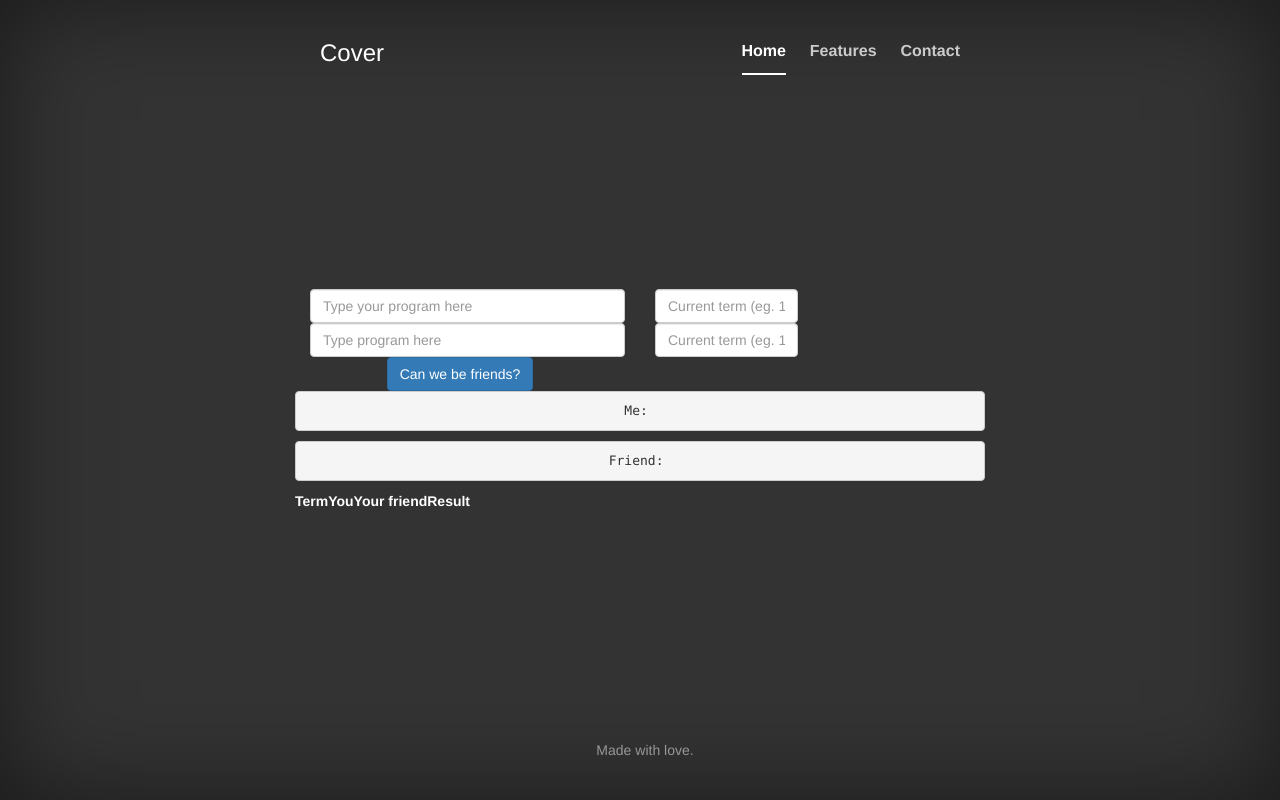
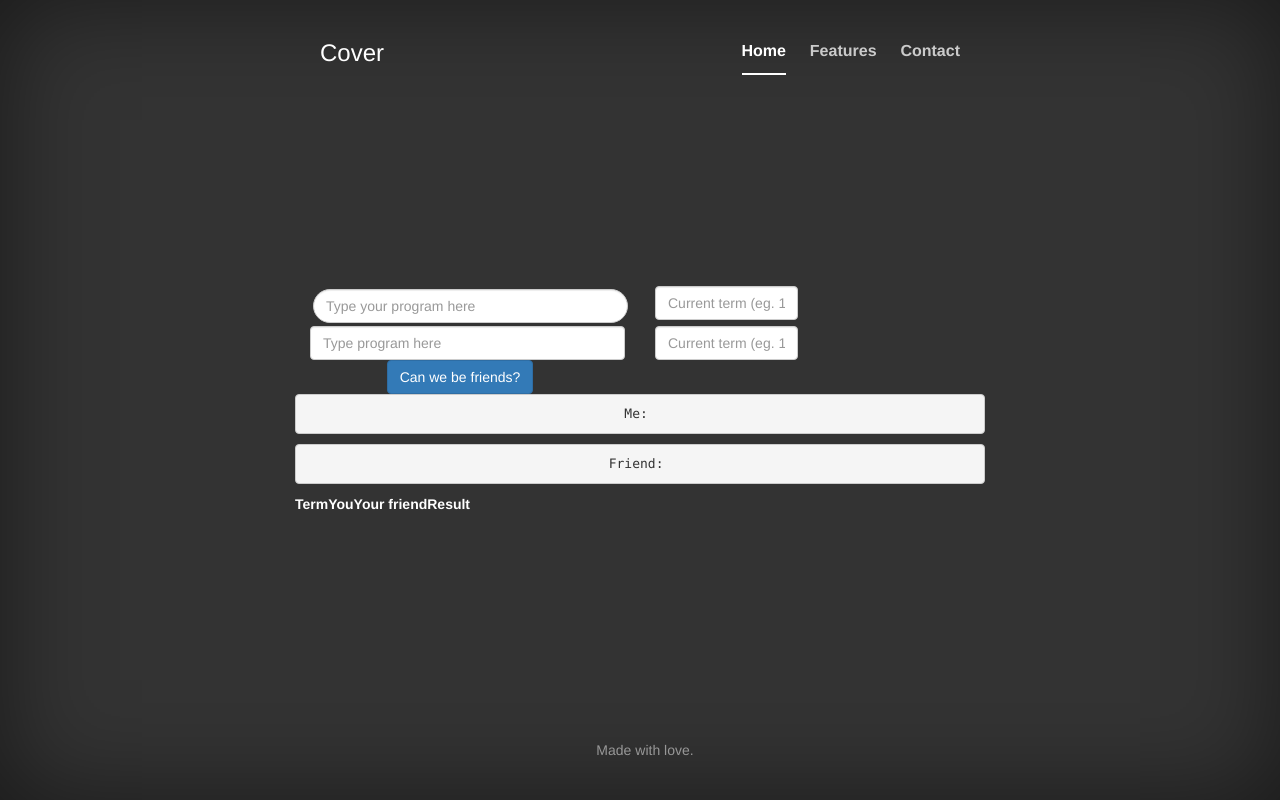
Before and after one commit to yucombinator/coop-friendship, a Flask app: page / in a window 1280 px wide. Run offline with Flask 2, Linux system fonts and the light colour scheme; lists and menus that the app fills with data are empty; some libraries are stand-ins or nearby versions.

Commit message:
try to do a webdesign

```diff
--- a/static/ruo.css
+++ b/static/ruo.css
@@ -161,3 +161,11 @@ body {
     width: 700px;
   }
 }
+
+
+/*New CSS design*/
+
+.program{
+	border-radius:100px;
+	margin:3px;
+}
--- a/templates/index.html
+++ b/templates/index.html
@@ -3,7 +3,7 @@
 <head>
     <meta name="viewport" content="initial-scale=1.0, user-scalable=no" />
     <link rel="stylesheet" href="//netdna.bootstrapcdn.com/bootstrap/3.1.1/css/bootstrap.min.css">
-    <link rel="stylesheet" type="text/css" href= "/static/styles.css">
+    <link rel="stylesheet" type="text/css" href= "/static/ruo.css">
     <script type="text/javascript" src="https://ajax.googleapis.com/ajax/libs/angularjs/1.2.26/angular.js"></script>
     <script src="/static/script.js"></script>
     <script src="/static/ui-bootstrap-tpls-0.11.2.min.js"></script>
@@ -39,7 +39,7 @@
             <!-- Me -->
               <div class="row">
                 <div class="col-md-6">
-                    <input type="text" ng-model="my_info" placeholder="Type your program here" typeahead="state as state.name for state in test_programs | filter:{name:$viewValue} | limitTo:16" typeahead-template-url="customTemplate.html" class="form-control">
+                    <input type="text" ng-model="my_info" placeholder="Type your program here" typeahead="state as state.name for state in test_programs | filter:{name:$viewValue} | limitTo:16" typeahead-template-url="customTemplate.html" class="form-control program">
                 </div>
                 <div class="col-md-3" ng-show="my_info.require_stream">
                     <input type="text" ng-model="my_info.stream" placeholder="Type sequence/stream number here"class="form-control" ng-click="getStreamSuggestion(my_info)" list="mystreams">
```
